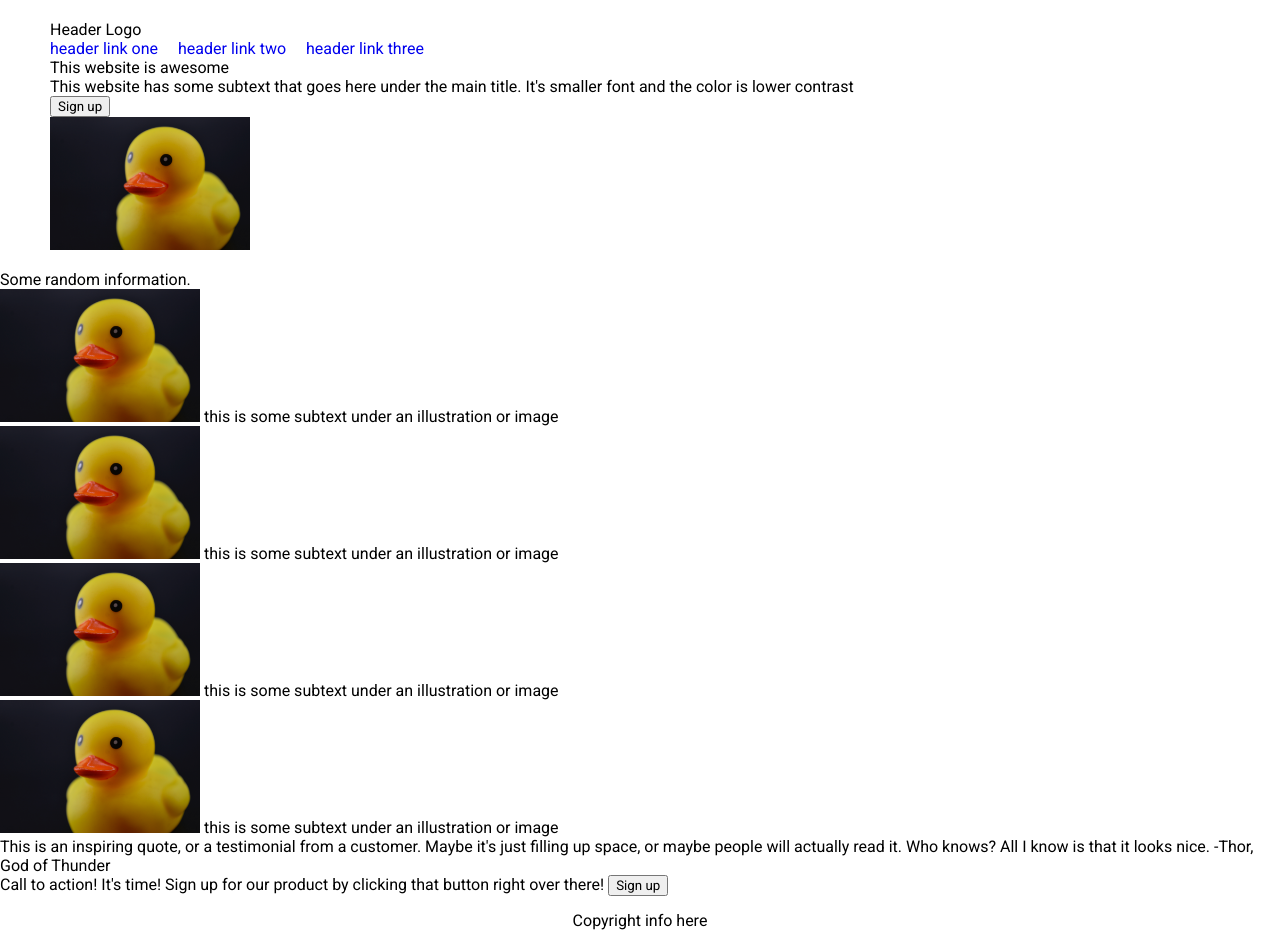
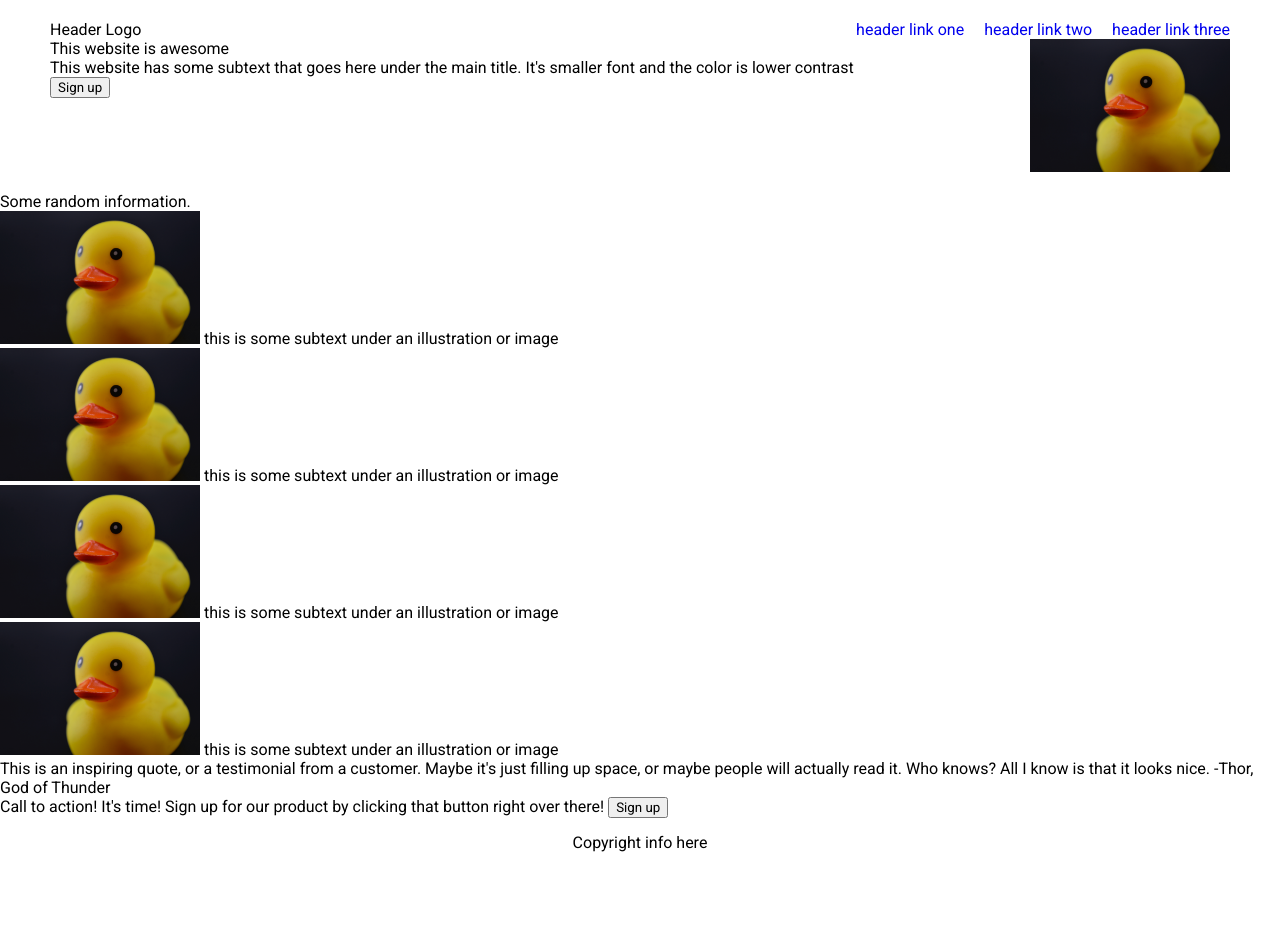
Before and after one commit to TwoStarLightMints/odin-landing-page, a plain HTML site: page index.html in a window 1280 px wide. After the commit the page ends 867 px from the top, so only its background shows below. Drawn offline with Linux system fonts and the light colour scheme.

Commit message:
Rearrange header for square styling

```diff
--- a/index.html
+++ b/index.html
@@ -9,19 +9,23 @@
 </head>
 <body>
     <div class="header">
+        <div class="nav-bar">
             <div class="logo">Header Logo</div>
             <ul>
                 <li><a href="https://www.google.com">header link one</a></li>
                 <li><a href="https://www.google.com">header link two</a></li>
                 <li><a href="https://www.google.com">header link three</a></li>
             </ul>
+        </div>
 
+        <div class="explain">
             <div class="head-text">
                 <div class="title">This website is awesome</div>
                 <div class="subtext">This website has some subtext that goes here under the main title. It's smaller font and the color is lower contrast</div>
                 <button>Sign up</button>
             </div>
             <img src="pexels-armando-are-3759364.jpg" width="200px">
+        </div>
     </div>
 
     <div class="content">
```
Lines whose indentation alone changed are shown as unchanged.
